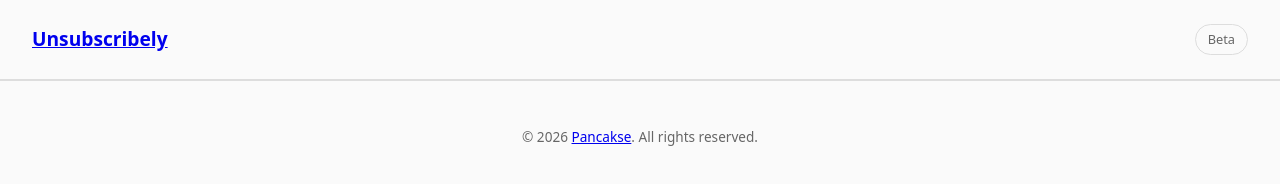
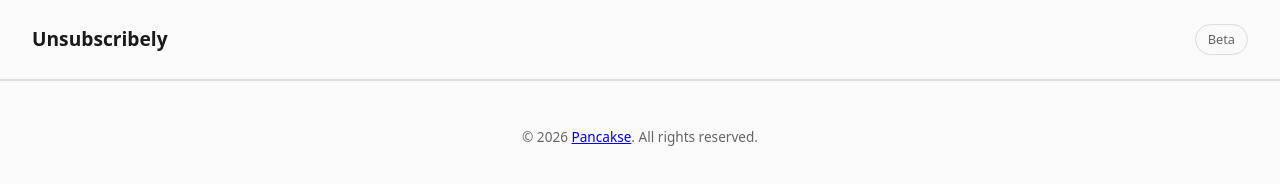
Before and after one commit to ItzPancakse/Unsubscribely, a website built with Vite: page get-started.html in a window 1280 px wide. In both pictures the pointer is over the link "Unsubscribely". Built offline with nearby package versions, Linux system fonts and the light colour scheme.

Commit message:
we dont want the purple hyperlink text

```diff
--- a/src/style.css
+++ b/src/style.css
@@ -44,6 +44,15 @@ nav {
 .logo {
     font-weight: 700;
     font-size: 1.2rem;
+    color: var(--text);
+    text-decoration: none;
+}
+
+.logo:visited,
+.logo:hover,
+.logo:active {
+    color: var(--text);
+    text-decoration: none;
 }
 
 .badge {
```
